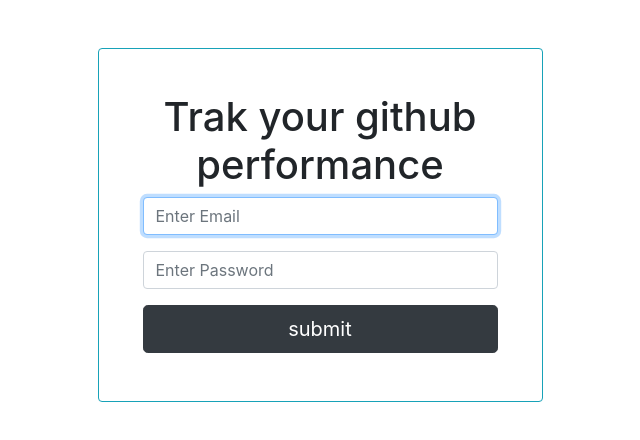
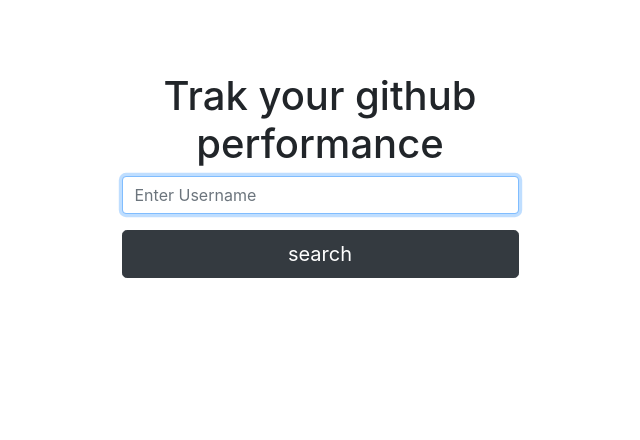
Before and after one commit to smita-dev/TrackingCommit, a website: page index.html in a window 1280 px wide. Shown: the whole page, without its empty margins (320-960 px from the left). Drawn offline with nearby package versions, Linux system fonts and the light colour scheme.

Commit message:
updated html

```diff
--- a/index.html
+++ b/index.html
@@ -11,21 +11,25 @@
 <div class="container pt-5">
         <div class="row justify-content-sm-center" >
                   <div class="col-sm-6 col-md-5 inner-screen">
-                    <div class="card border-info text-center m-10 p-4 window ">
-                        <div class="card-body">
-                          <form >
+                    <div class=" text-center m-10 p-4 window ">
+                        <div class="">
                             <h1>Trak your github performance</h1>
-                            <input type="text" class="form-control input-lg mb-3 email" placeholder="Enter Email" required autofocus>
-                            <input type="password" class="form-control mb-3 password" placeholder="Enter Password" required>
-                          </form>
-                          <button class="btn btn-lg btn-dark btn-block mb-1" id="loginbtn" type="submit">submit</button>
+                            <input type="text" class="form-control input-lg mb-3" id="username" placeholder="Enter Username" required autofocus>
+                          <button class="btn btn-lg btn-dark btn-block mb-1" id="search" type="submit">search</button>
+                        </div>
+                        <div>
+                            <p id="name"></p>
+                            <p id="repo"></p>
                         </div>
                     </div>
             </div>
         </div>
     </div>
+
    <script src="https://code.jquery.com/jquery-3.2.1.slim.min.js" integrity="sha384-KJ3o2DKtIkvYIK3UENzmM7KCkRr/rE9/Qpg6aAZGJwFDMVNA/GpGFF93hXpG5KkN" crossorigin="anonymous"></script>
    <script src="https://cdnjs.cloudflare.com/ajax/libs/popper.js/1.12.9/umd/popper.min.js" integrity="sha384-ApNbgh9B+Y1QKtv3Rn7W3mgPxhU9K/ScQsAP7hUibX39j7fakFPskvXusvfa0b4Q" crossorigin="anonymous"></script>
    <script src="https://maxcdn.bootstrapcdn.com/bootstrap/4.0.0/js/bootstrap.min.js" integrity="sha384-JZR6Spejh4U02d8jOt6vLEHfe/JQGiRRSQQxSfFWpi1MquVdAyjUar5+76PVCmYl" crossorigin="anonymous"></script>
+   <script src="https://ajax.googleapis.com/ajax/libs/jquery/3.4.1/jquery.min.js"></script>
+   <script type="text/javascript" src="app.js"></script>
 </body>
 </html>
```
